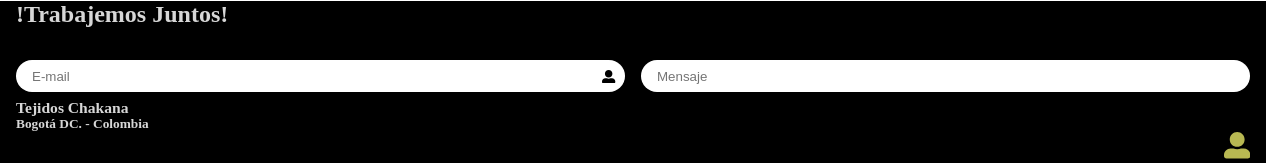
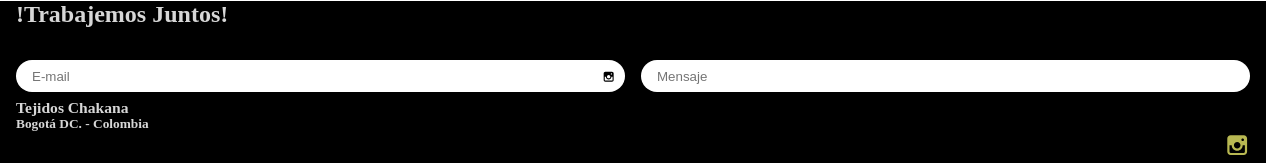
Before and after one commit to SofiaOviedo24/Chakana_Shop, a React (Vite) app: page / in a window 1280 px wide. Shown: the part 3803-3966 px from the top of the page. Built offline with nearby package versions, Linux system fonts and the light colour scheme; a web font is replaced by a local one.

Commit message:
agrego icono de instagram

```diff
--- a/src/componentes/Footer.jsx
+++ b/src/componentes/Footer.jsx
@@ -1,5 +1,5 @@
 import FooterStyle from "../css/Footer.module.css";
-import { FaUserAlt } from "react-icons/fa"
+import { TiSocialInstagram} from "react-icons/ti";
 
 const Footer = () => {
  return (
@@ -11,7 +11,7 @@ const Footer = () => {
       <form action="#" method="post" className={FooterStyle.newsletter}>
         <input type="E-mail" placeholder="E-mail" id="E-mail" name="E-mail" />
         <button type="submit">
-        <FaUserAlt title="Instagram icon"  />
+        <TiSocialInstagram title="Instagram icon"  />
         </button>
         <input
           type="Mensaje"
@@ -29,7 +29,7 @@ const Footer = () => {
         <h4>Bogotá DC. - Colombia</h4>
         <nav>
           <a href="https://www.instagram.com/tejidoschakana/" target="blank">
-          <FaUserAlt title="Instagram icon" className={FooterStyle.ig} />
+          <TiSocialInstagram title="Instagram icon" className={FooterStyle.ig} />
           </a>
         </nav>
       </article>
```
